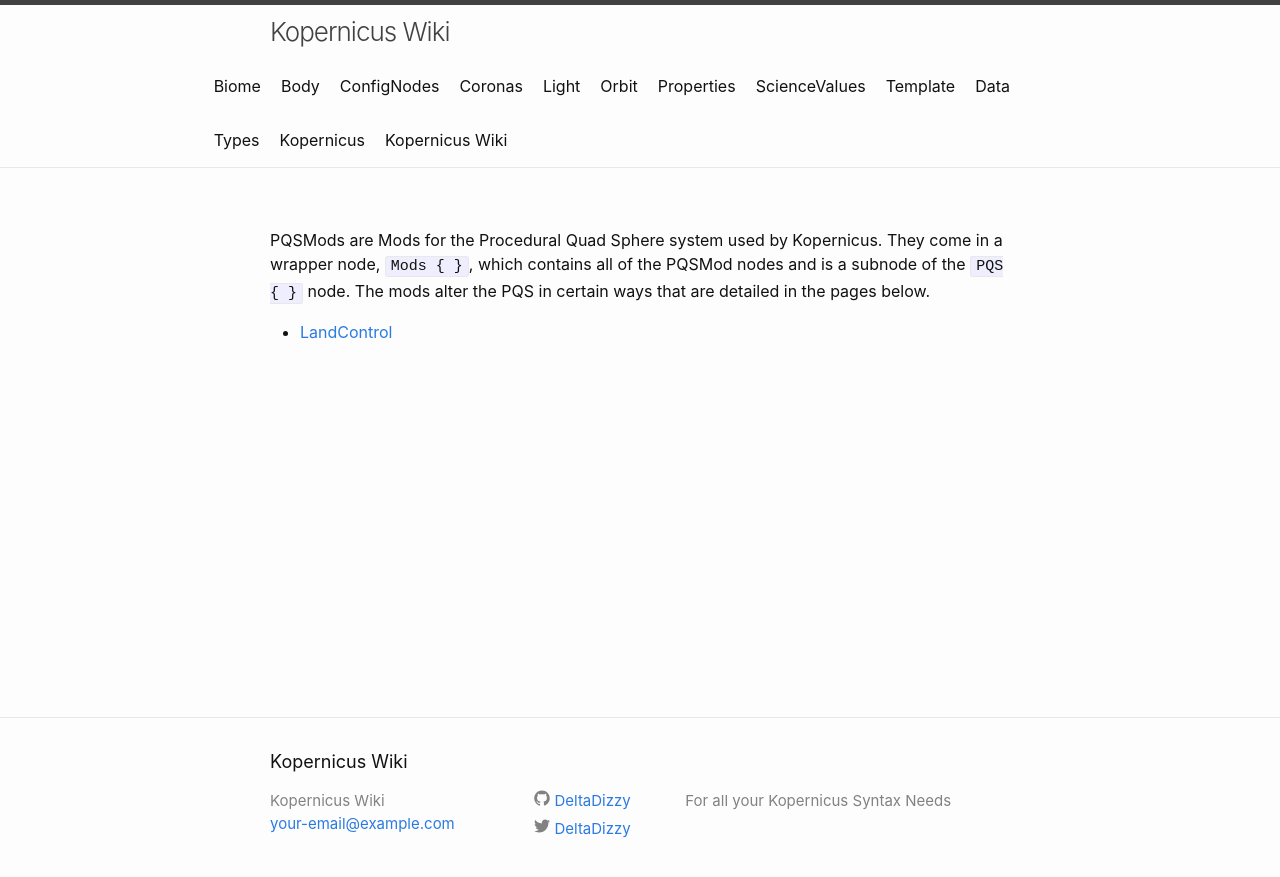
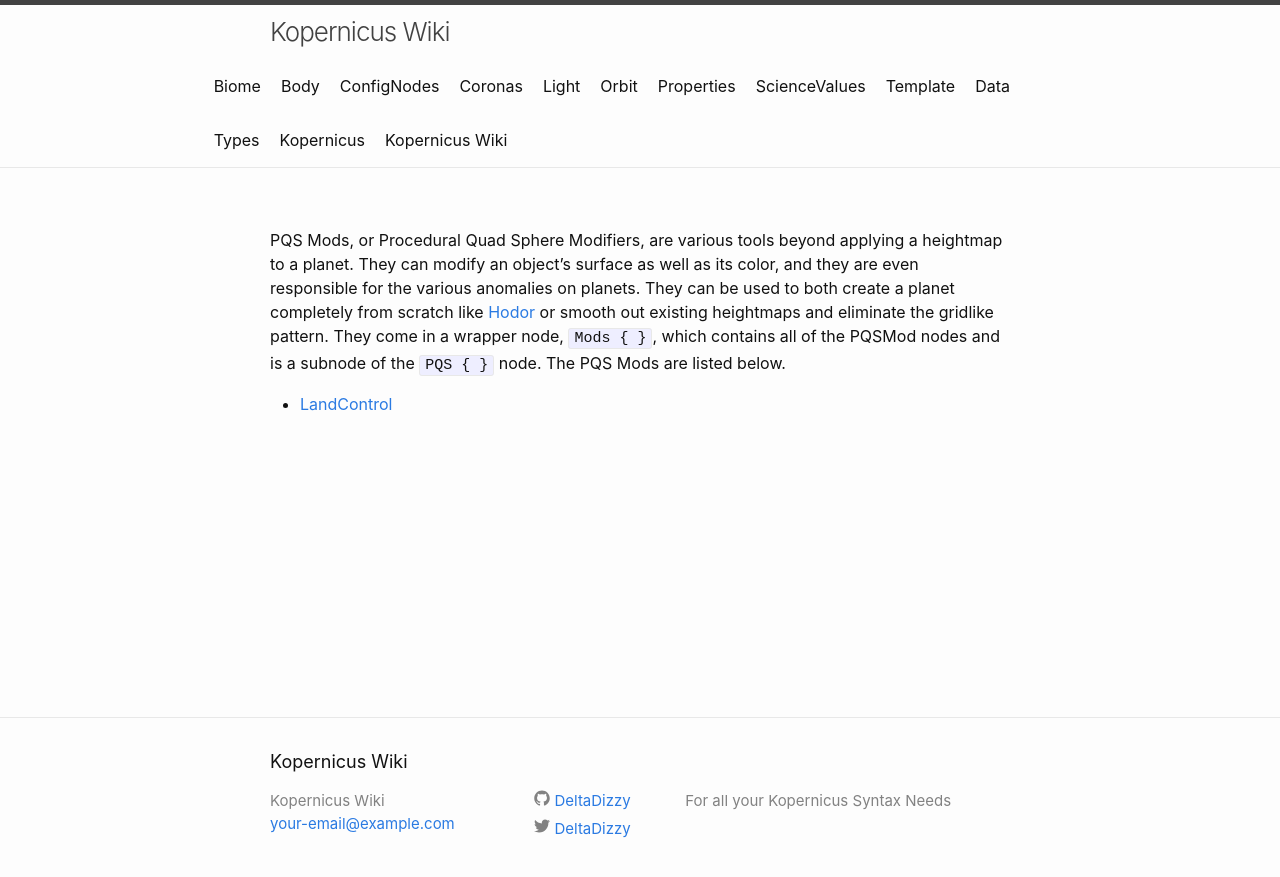
Before and after one commit to Kopernicus/wiki, a Jekyll site: the page built from pqsmods/PQSMods.md, in a window 1280 px wide. Shown: the top 877 px of the page. Built offline with Jekyll 4.4.1, drawn with Linux system fonts in a browser that asks for light colours; our own code applies the rules of GitHub Pages for plain Markdown files.

Commit message:
Update PQSMods.md

```diff
--- a/pqsmods/PQSMods.md
+++ b/pqsmods/PQSMods.md
@@ -1,2 +1,2 @@
-PQSMods are Mods for the Procedural Quad Sphere system used by Kopernicus. They come in a wrapper node, `Mods { }`, which contains all of the PQSMod nodes and is a subnode of the `PQS { }` node. The mods alter the PQS in certain ways that are detailed in the pages below.
-+ [LandControl](landcontrol.md)
+PQS Mods, or Procedural Quad Sphere Modifiers, are various tools beyond applying a heightmap to a planet. They can modify an object's surface as well as its color, and they are even responsible for the various anomalies on planets. They can be used to both create a planet completely from scratch like [Hodor](https://github.com/Kopernicus/KopernicusExamples/blob/master/KopernicusExamples/Creating%20New%20Bodies/ProceduralBody/Hodor.cfg) or smooth out existing heightmaps and eliminate the gridlike pattern.  They come in a wrapper node, `Mods { }`, which contains all of the PQSMod nodes and is a subnode of the `PQS { }` node. The PQS Mods are listed below.
++ [LandControl](/pqsmods/landcontrol.md)
```
